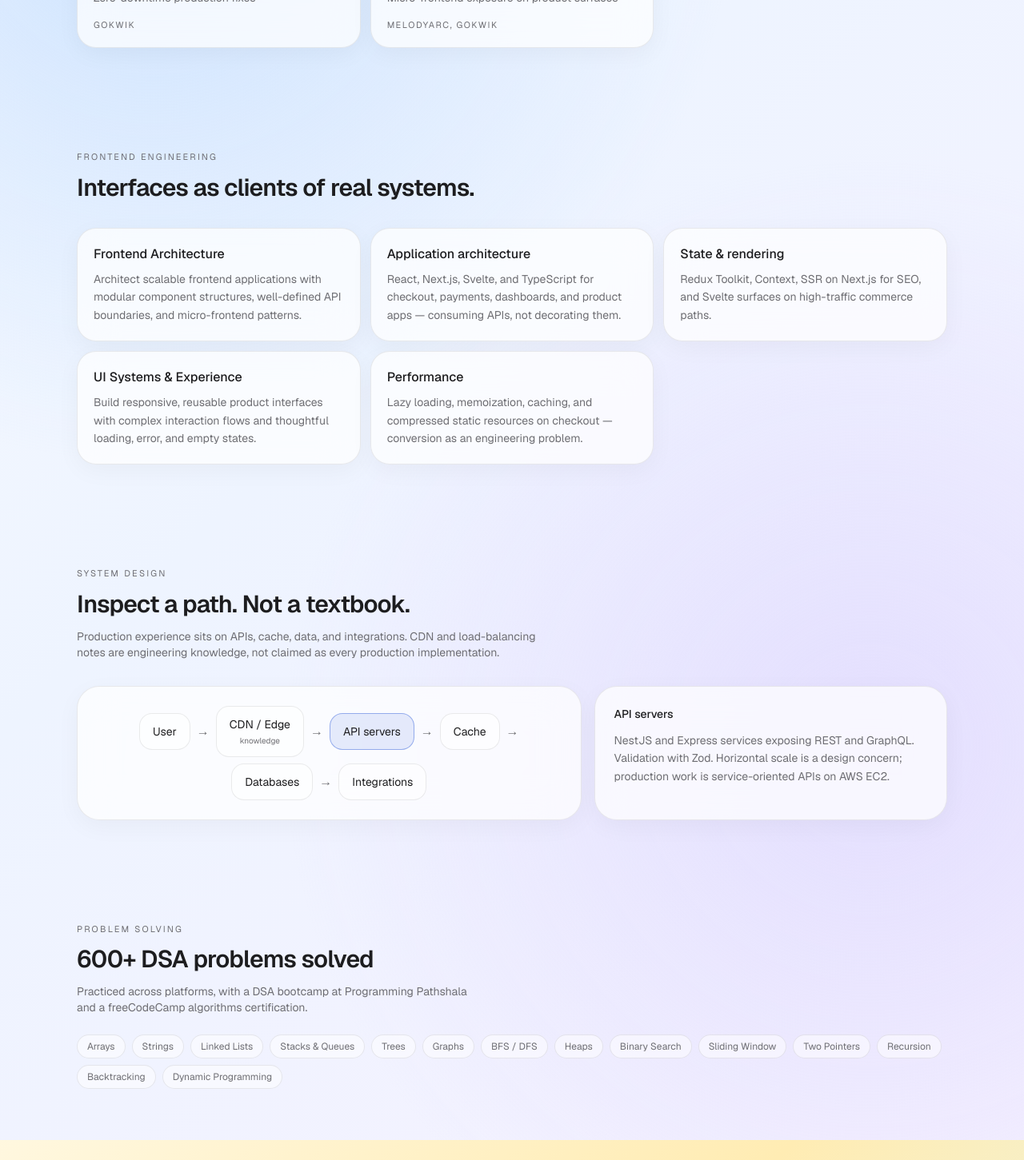
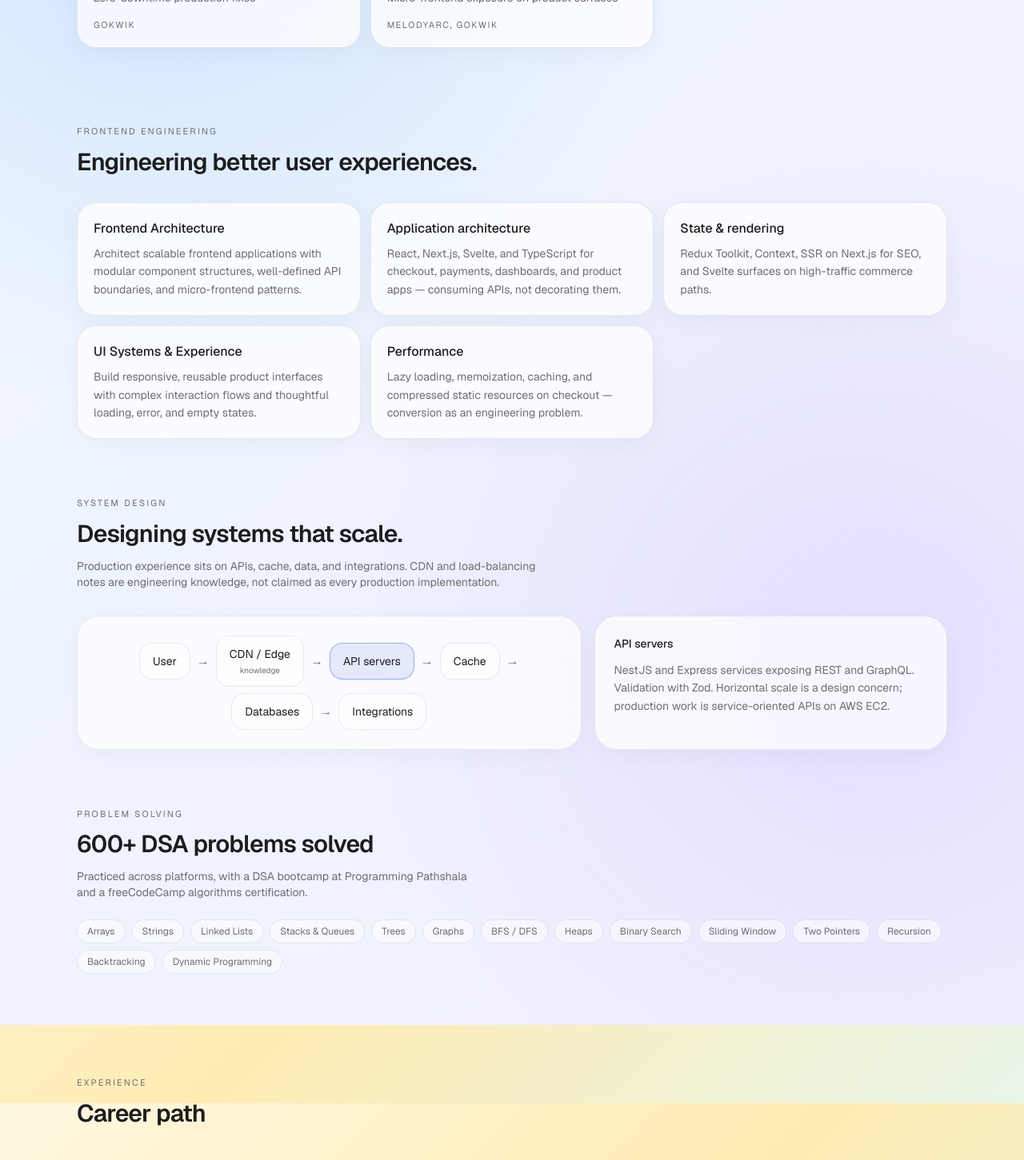
Before and after one commit to meghsha/yet-another-portfolio, a Next.js app: page / in a window 1280 px wide. Shown: the part 4220-5671 px from the top of the page at 80% size. Built offline with nearby package versions, Linux system fonts and the light colour scheme.

Commit message:
minor changes

```diff
--- a/src/components/home.tsx
+++ b/src/components/home.tsx
@@ -321,11 +321,11 @@ export function HomePage() {
           </div>
         </section>
 
-        <section className="mx-auto max-w-6xl px-5 py-16 sm:px-8">
+        <section className="mx-auto max-w-6xl px-5 py-8 sm:px-8">
           <FadeIn>
             <SectionLabel>Frontend engineering</SectionLabel>
             <h2 className="mt-3 max-w-xl text-3xl font-semibold tracking-tight">
-              Interfaces as clients of real systems.
+              Engineering better user experiences.
             </h2>
           </FadeIn>
           <div className="mt-8 grid gap-3 md:grid-cols-3">
@@ -361,11 +361,11 @@ export function HomePage() {
           </div>
         </section>
 
-        <section id="system" className="mx-auto max-w-6xl px-5 py-16 sm:px-8">
+        <section id="system" className="mx-auto max-w-6xl px-5 py-10 sm:px-8">
           <FadeIn>
             <SectionLabel>System design</SectionLabel>
             <h2 className="mt-3 max-w-xl text-3xl font-semibold tracking-tight">
-            Inspect a path. Not a textbook.
+              Designing systems that scale.
             </h2>
             <p className="mt-3 max-w-xl text-sm text-ink-soft">
               Production experience sits on APIs, cache, data, and integrations.
@@ -410,7 +410,7 @@ export function HomePage() {
           </div>
         </section>
 
-        <section className="mx-auto max-w-6xl px-5 py-16 sm:px-8">
+        <section style={{ marginTop: "-2rem" }} className="mx-auto max-w-6xl px-5 py-16 sm:px-8">
           <FadeIn>
             <SectionLabel>Problem solving</SectionLabel>
             <h2 className="mt-3 text-3xl font-semibold tracking-tight">
@@ -473,7 +473,7 @@ export function HomePage() {
                 alt="Meghan Sharma outdoors"
                 width={900}
                 height={1100}
-                className="h-[500px] w-full object-cover object-[50%_18%]"
+                className="h-[520px] w-full object-cover object-[50%_18%]"
               />
             </div>
             <div>
```
Lines whose indentation alone changed are shown as unchanged.
